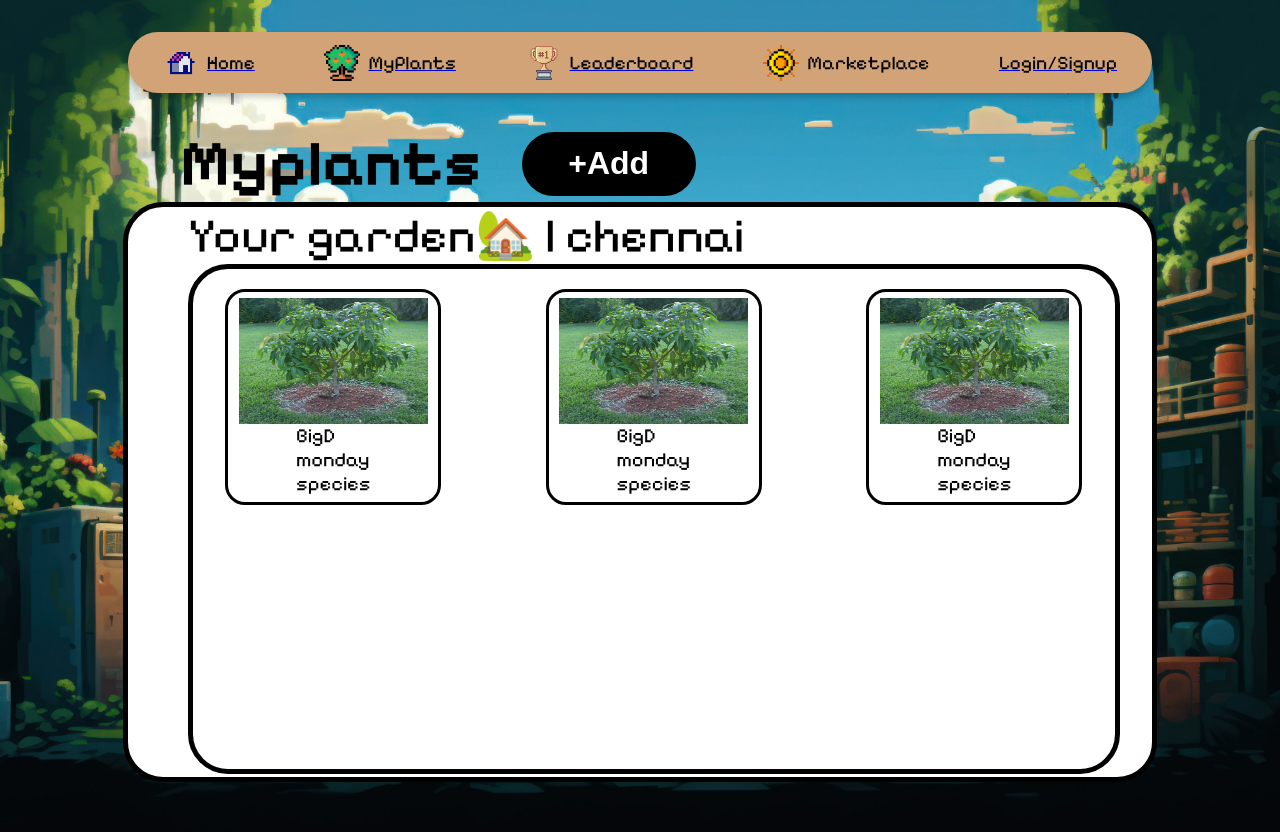
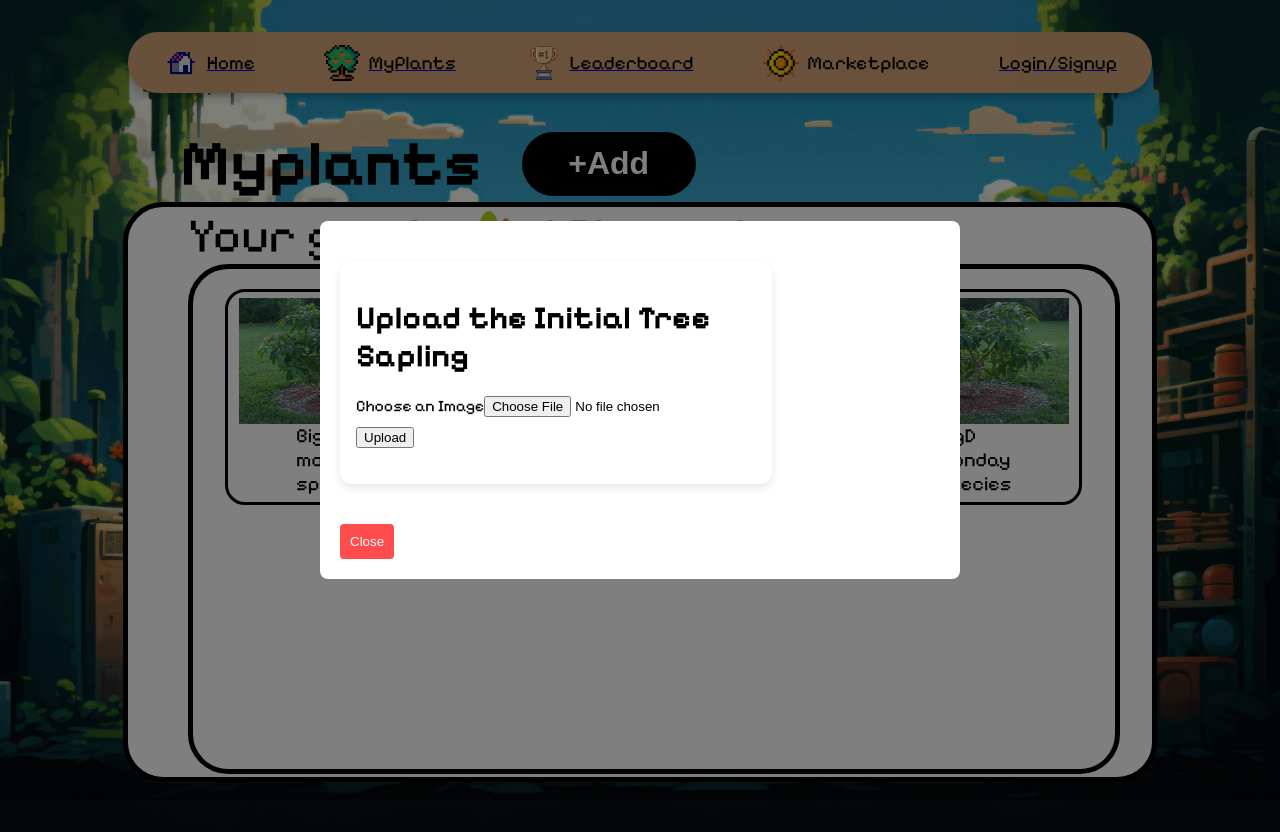
Before and after one commit to technicalclipper/carbon_credit_for_all, a React (Create React App) app in the folder frontend/app/: page /tree in a window 1280 px wide. Both pictures are taken after a click on the element "+Add". Built offline with nearby package versions, Linux system fonts and the light colour scheme; no server answers; a web font is replaced by a local one.

Commit message:
added toast message for points and co2 update

```diff
--- a/frontend/app/package.json
+++ b/frontend/app/package.json
@@ -6,10 +6,13 @@
     "axios": "^1.7.9",
     "browser-image-compression": "^2.0.2",
     "cra-template": "1.2.0",
+    "install": "^0.13.0",
+    "npm": "^11.0.0",
     "react": "^19.0.0",
     "react-dom": "^19.0.0",
     "react-router-dom": "^7.1.1",
-    "react-scripts": "5.0.1"
+    "react-scripts": "5.0.1",
+    "react-toastify": "^11.0.2"
   },
   "scripts": {
     "start": "react-scripts start",
--- a/frontend/app/src/App.css
+++ b/frontend/app/src/App.css
@@ -633,3 +633,40 @@ textarea {
 .upload-button {
   margin-top: 10px;
 }
+
+.popup-overlay {
+  position: fixed;
+  top: 0;
+  left: 0;
+  width: 100%;
+  height: 100%;
+  background: rgba(0, 0, 0, 0.5);
+  display: flex;
+  justify-content: center;
+  align-items: center;
+  z-index: 1000;
+}
+
+.popup-content {
+  background: white;
+  padding: 20px;
+  border-radius: 8px;
+  width: 60%;
+  max-width: 600px;
+  max-height: 80%; /* Limit the height of the popup */
+  overflow-y: auto; /* Enable scrolling inside the popup if content overflows */
+}
+
+.close-button {
+  margin-top: 20px;
+  padding: 10px;
+  background: #ff4d4d;
+  color: white;
+  border: none;
+  border-radius: 4px;
+  cursor: pointer;
+}
+
+.close-button:hover {
+  background: #ff1a1a;
+}
--- a/frontend/app/src/components/uploadtree.js
+++ b/frontend/app/src/components/uploadtree.js
@@ -4,6 +4,9 @@ import imageCompression from "browser-image-compression";
 import "../App.css";
 import { predictSpecies } from "../hooks/hooks";
 import { api1 } from "../services/api";
+import { toast, ToastContainer } from "react-toastify";
+import "react-toastify/dist/ReactToastify.css";
+
 
 export default function TreeUploader() {
     const [image, setImage] = useState(null);
@@ -103,6 +106,10 @@ export default function TreeUploader() {
             const response = await api1.post("/tree/uploadtree", treeData);
             alert("Data submitted successfully!");
             console.log("Server Response:", response.data);
+            const{points}=response.data;
+            const earnedpoints=points.earned;
+            const co2=points.earned/100;
+            toast.success(`Total Points Earned: ${earnedpoints}, Total CO2 Sequestrated: ${co2} kg`);
         } catch (error) {
             console.error("Error submitting data:", error);
             alert("Failed to submit data!");
@@ -207,7 +214,9 @@ export default function TreeUploader() {
                         Submit Data
                     </button>
                 </div>
+
             )}
+            <ToastContainer />
         </div>
     );
 }
--- a/frontend/app/src/pages/tree.js
+++ b/frontend/app/src/pages/tree.js
@@ -5,27 +5,44 @@ import { useNavigate } from "react-router-dom";
 import Treecard from "../components/treecard";
 import { predictSpecies } from "../hooks/hooks";
 import TreeUploader from "../components/uploadtree";
-export default function Tree(){
 
+export default function Tree() {
+    const [showUploader, setShowUploader] = useState(false);  // State to control the visibility of TreeUploader
 
-    return(
+    const handleAddClick = () => {
+        setShowUploader(true);  // Show the TreeUploader when "+Add" is clicked
+    };
+
+    const handleCloseUploader = () => {
+        setShowUploader(false);  // Hide the TreeUploader
+    };
+
+    return (
         <div>
             <div className="plantadd">
                 <div>Myplants</div>
-            <div onClick={()=>{}} className="plantaddbutton">+Add</div>
+                <div onClick={handleAddClick} className="plantaddbutton">+Add</div>
             </div>
 
+            {showUploader && (
+                <div className="popup-overlay">
+                    <div className="popup-content">
+                        <TreeUploader />
+                        <button onClick={handleCloseUploader} className="close-button">Close</button>
+                    </div>
+                </div>
+            )}
+
             <div className="outercon">
-
                 <div className="innercon">
-                <div className="garden">Your garden🏡 | chennai</div>
+                    <div className="garden">Your garden🏡 | Chennai</div>
                     <div className="treecon">
-                    <Treecard/>
-                    <Treecard/>
-                    <Treecard/>
+                        <Treecard />
+                        <Treecard />
+                        <Treecard />
                     </div>
                 </div>
             </div>
         </div>
-    )
+    );
 }
```
Also changed, not shown: 1 other file (tests, documents, lock files or other folders). Lines whose indentation alone changed are shown as unchanged.
